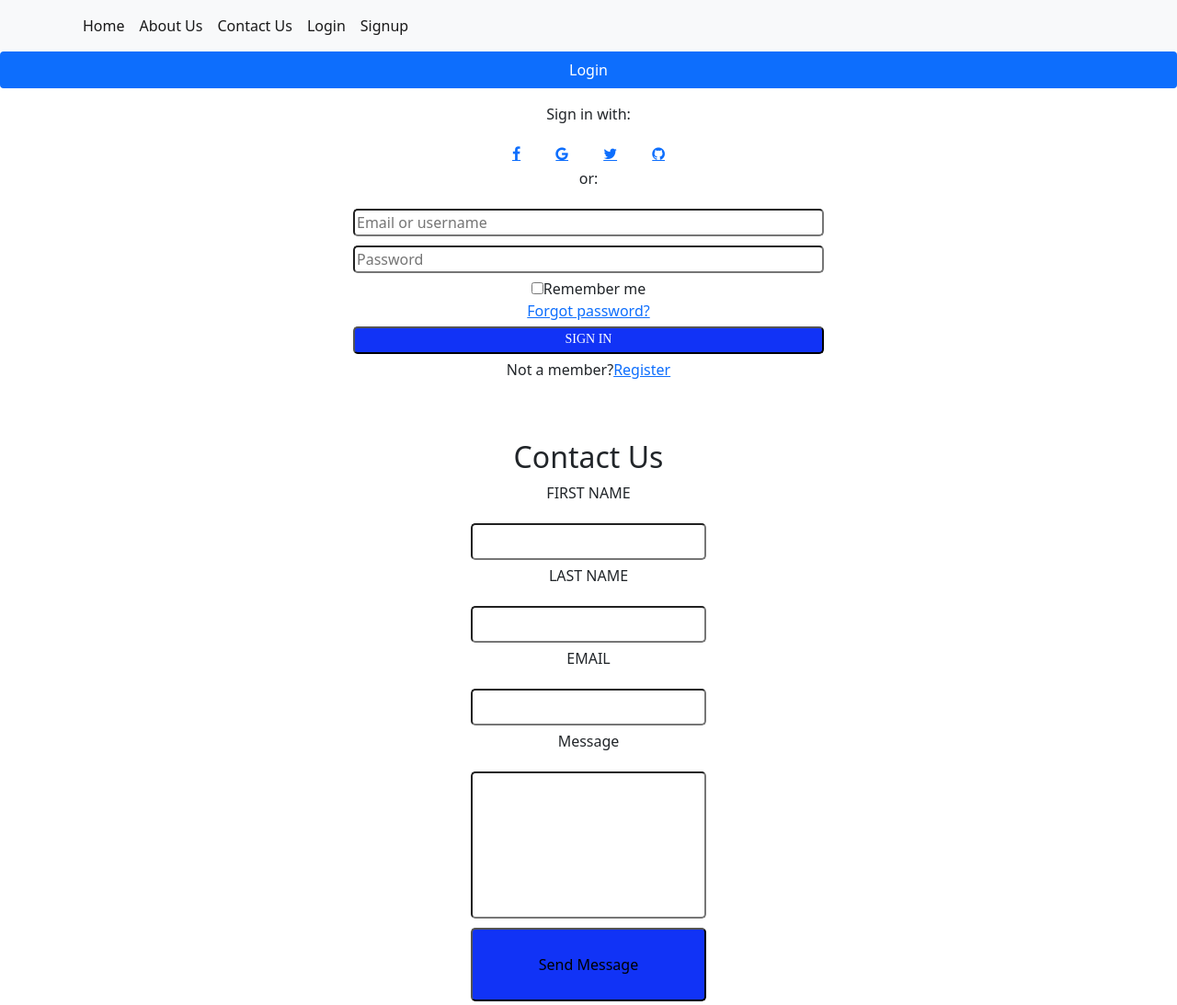
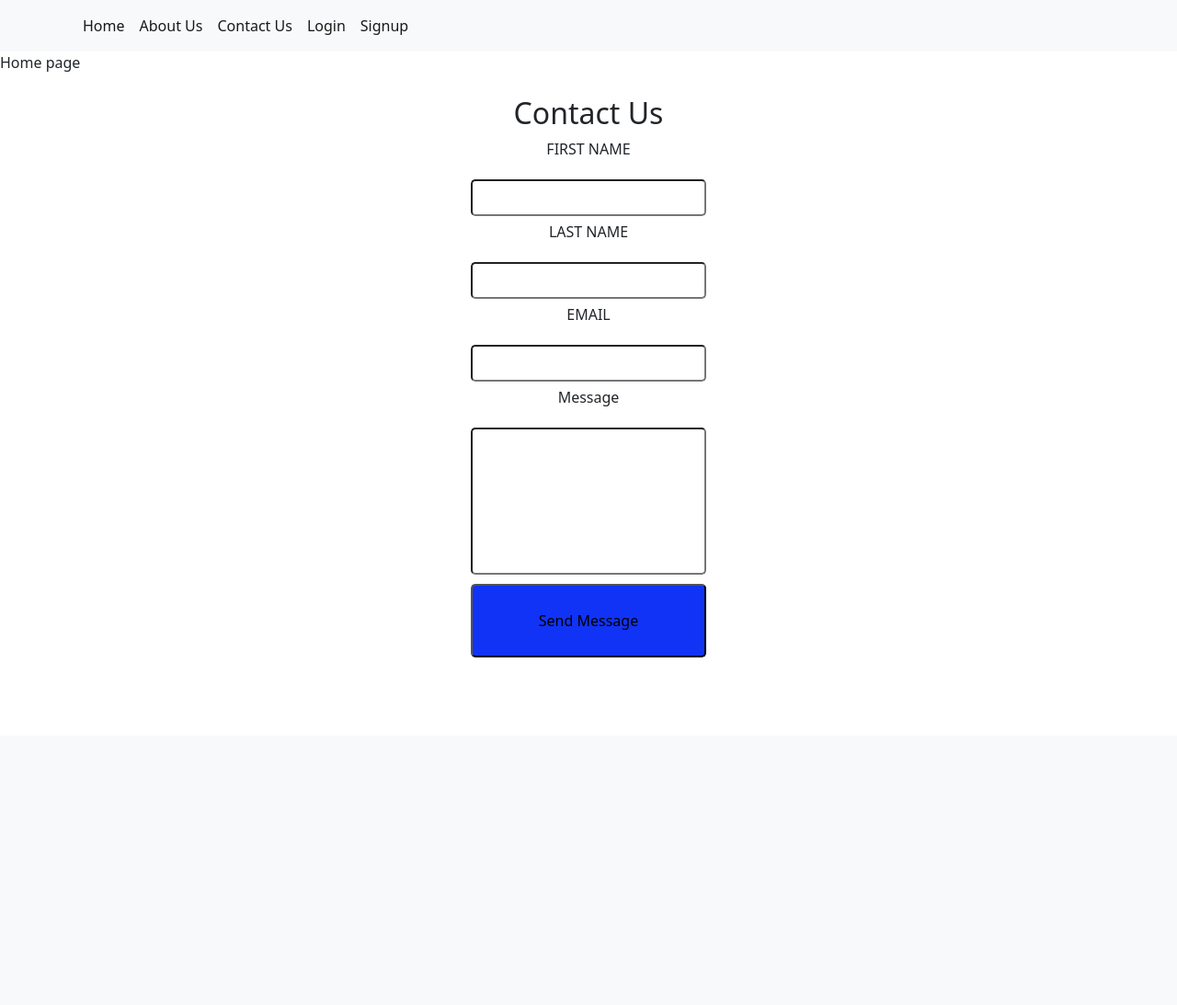
Before and after one commit to shubhamskq/User-login, a PHP site: page /Shubham/ in a window 1280 px wide. Shown: the top 1093 px of the page at 92% size. After the commit the page ends 715 px from the top, so only its background shows below. Run offline with PHP 8.4, Linux system fonts and the light colour scheme.

Commit message:
Update index.php

```diff
--- a/web1/index.php
+++ b/web1/index.php
@@ -2,39 +2,11 @@
 $title = "Home";
 
 include_once "include/header.php" ?>
-
+<link rel="stylesheet" href="style.css">
 <!-- content area  ================================================= -->
 
-<link rel="stylesheet" href="https://cdnjs.cloudflare.com/ajax/libs/font-awesome/4.7.0/css/font-awesome.min.css">
-<link rel="stylesheet" href="style.css">
-<ul class="nav nav-pills nav-justified mb-3" id="ex1" role="tablist">
-    <li class="nav-item" role="presentation">
-        <a class="nav-link active" id="tab-login" data-mdb-toggle="pill" role="tab" aria-controls="pills-login" aria-selected="true">Login</a>
-</ul>
-<form class="form-login" action="config/db.php" method="post">
-    <p class="text-center mb-3">Sign in with:</p>
-    <button type="button" class="btn btn-link btn-floating mx-1">
-        <a href="https://www.facebook.com/login/" class="fa fa-facebook"></a>
-    </button>
-    <button type="button" class="btn btn-link btn-floating mx-1">
-        <a href="https://accounts.google.com/InteractiveLogin/signinchooser?continue=https%3A%2F%2Fmail.google.com%2Fmail%2Fu%2F0%2F&emr=1&followup=https%3A%2F%2Fmail.google.com%2Fmail%2Fu%2F0%2F&osid=1&passive=1209600&service=mail&ifkv=AXo7B7Xe7StUDF2Ux3W90BIjfdiF-SCmqgO7rjIRCi2750ct-sj_CxChQgpekrakZupeYktpnrtvZw&flowName=GlifWebSignIn&flowEntry=ServiceLogin" class="fa fa-google"></a>
-    </button>
-    <button type="button" class="btn btn-link btn-floating mx-1">
-        <a href="https://twitter.com/i/flow/login" class="fa fa-twitter"></a>
-    </button>
-    <button type="button" class="btn btn-link btn-floating mx-1">
-        <a href="https://github.com/login" class="fa fa-github"></a>
-    </button>
-    <p class="text-center">or:</p>
-    <input type="email" name="email" class="btn-in" placeholder="Email or username" class=""><br>
-    <input type="password" name="password" class="btn-in" placeholder="Password" class=""><br>
-    <input type="checkbox">Remember me <br>
-    <a href="#">Forgot password?</a><br>
-    <button type="submit" name="submit" class="btn-sign">
-        <p class="sign-p">SIGN IN</p>
-    </button>
-    <p>Not a member?<a href="registration.php">Register</a></p>
-</form>
+
+Home page
 
 <!--// content area ==================================================-->
 
```
